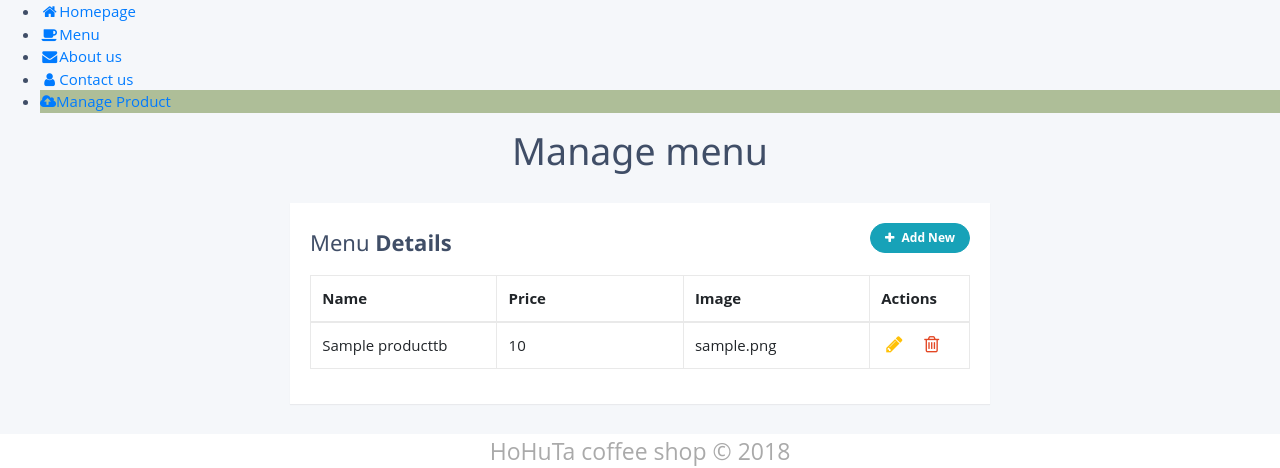
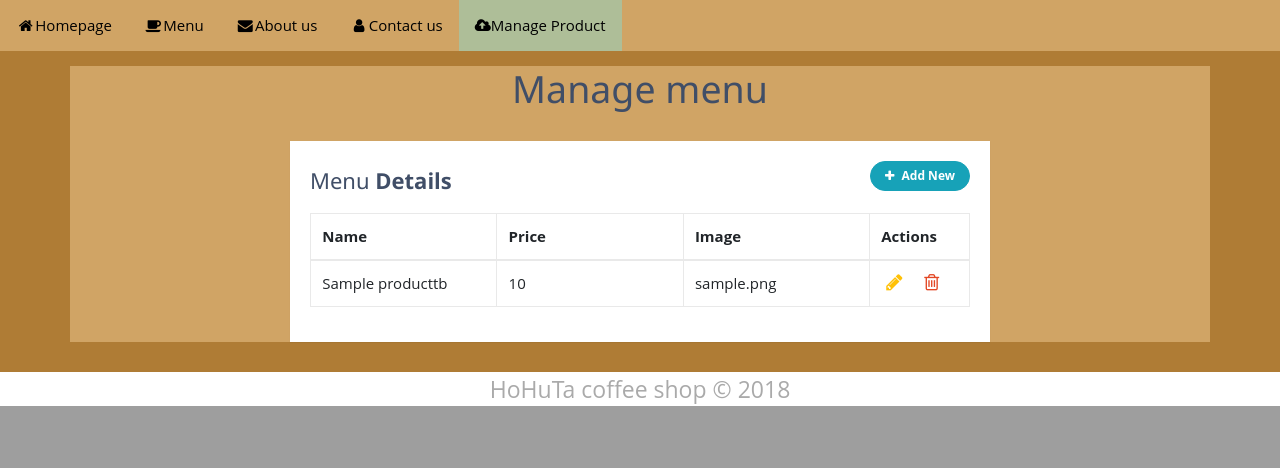
Before and after one commit to giahuy-204/CoffeeWebsite, a PHP site: page /manage.php in a window 1280 px wide. Shown: the part 960-1428 px from the top of the page. After the commit the page ends 1366 px from the top, so only its background shows below. Run offline with PHP 8.4, Linux system fonts and the light colour scheme; the visitor is signed in with stand-in values (Sample User, id 1); tables that the repository leaves empty or names only in its code hold one stand-in row (values such as "Sample post"); data that the repository does not hold is empty.

Commit message:
edit style manage

```diff
--- a/manage_style.css
+++ b/manage_style.css
@@ -1,7 +1,44 @@
+ul {
+    list-style-type: none;
+    margin: 0;
+    padding: 0;
+    overflow: hidden;
+    background-color: #d0a465;
+}
+
+li {
+    float: left;
+}
+
+.class_container ul li.active-page {
+    background-color: rgb(174, 190, 152);
+}
+
+li a {
+    display: block;
+    color: black;
+    text-align: center;
+    padding: 14px 16px;
+    text-decoration: none;
+    text: 15px;
+}
+
+li a:hover {
+    color: white;
+    background-color: brown;
+    font-weight: bold;
+}
+
+
 body {
     color: #404E67;
-    background: #F5F7FA;
+    background: #af7c35;
     font-family: 'Open Sans', sans-serif;
+}
+
+.container{
+    background-color: #d0a465;
+
 }
 .table-wrapper {
     width: 700px;
@@ -146,4 +183,12 @@ table.table td .add {
     .nav-toggle {
         display: block;
     }
+    .container{
+        display: block;
+        background-color: #d0a465;
+    }
+
+    .table-wrapper{
+        width: 90%;
+    }
 }
--- a/menustyle.css
+++ b/menustyle.css
@@ -135,4 +135,7 @@ body {
     .nav-toggle {
         display: block;
     }
+    .class_container{
+        display: block;
+    }
 }
```
Also changed, not shown: php/header.php (+8 -1 lines).
